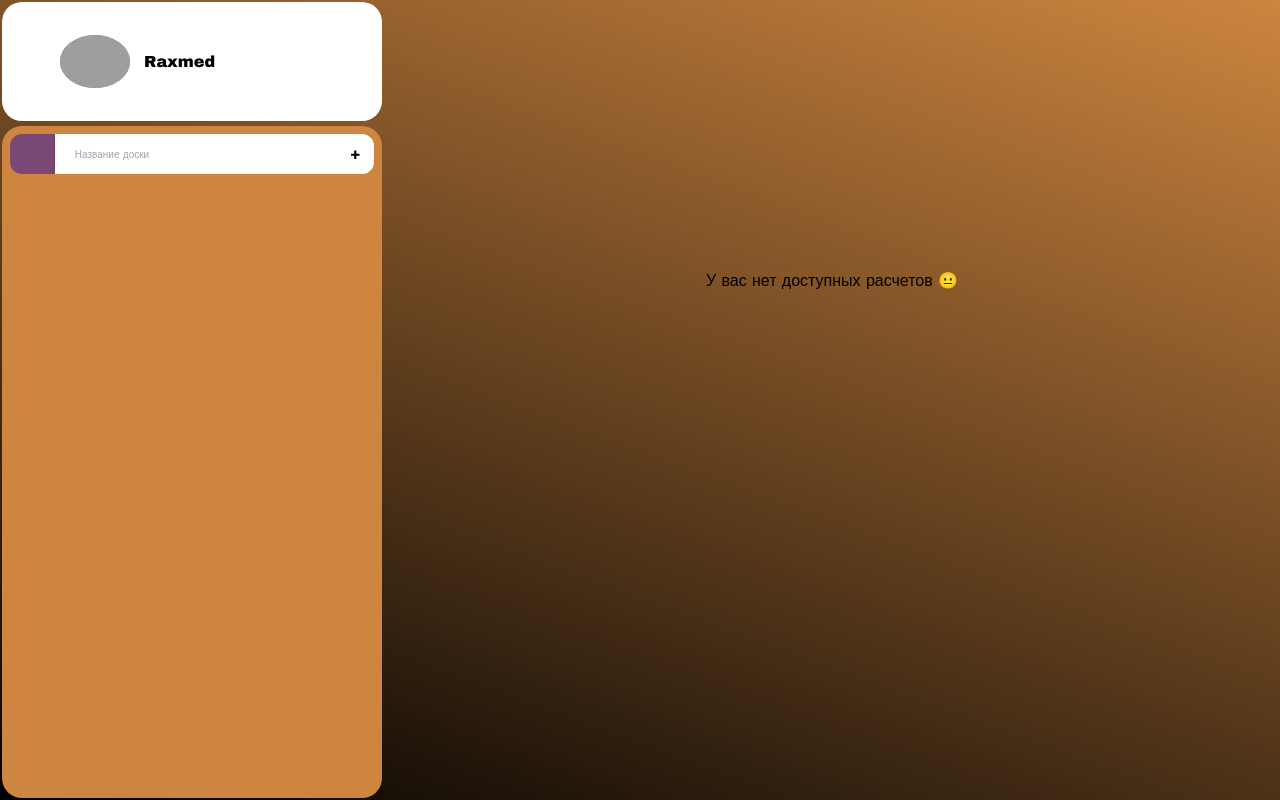
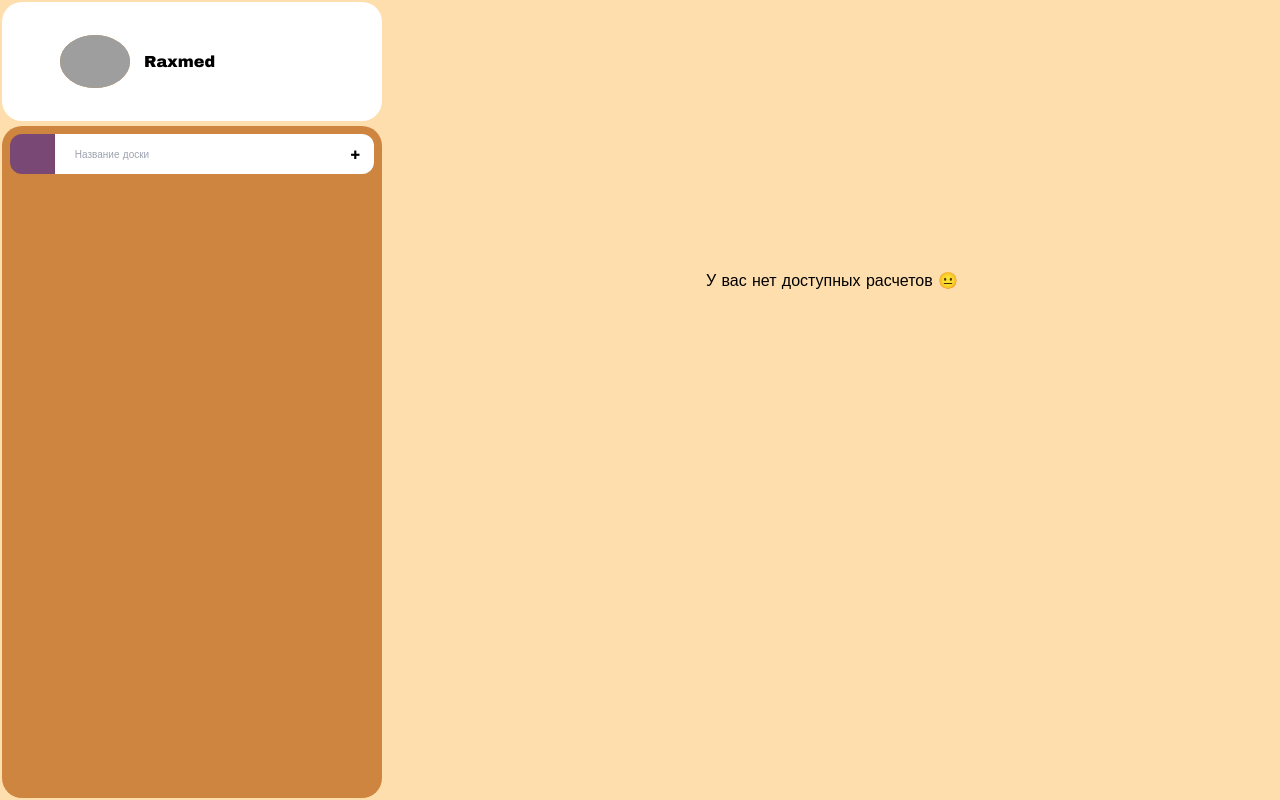
Before and after one commit to B4Mbolbi/FinanseDeskPet, a Vue app: page / in a window 1280 px wide. Built offline with nearby package versions, Linux system fonts and the light colour scheme; grey boxes are pictures that could not be loaded.

Commit message:
Обновлено:01.11.2022 Версия:1.0.0 Добавлено: Добавление доски по нажатию на Enter

```diff
--- a/src/components/Desk/CreaateDesk.vue
+++ b/src/components/Desk/CreaateDesk.vue
@@ -46,7 +46,7 @@ export default {
     <!--    Header-->
     <div class="flex w-full flex-row justify-center items-center rounded-xl overflow-hidden">
       <input v-model="colorDesk" type="color" class="Color" >
-      <input v-model="name" class="outline-0 border-0 text-[10px] w-full h-[40px] shadow p-5" type="text" placeholder="Название доски">
+      <input v-model="name" class="outline-0 border-0 text-[10px] w-full h-[40px] shadow p-5" type="text" placeholder="Название доски" @keydown.enter="addDesk">
       <button class="cursor-pointer w-[50px] h-[100%] bg-white active:bg-amber-200" @click="addDesk">+</button>
     </div>
     <!--  Center  -->
@@ -97,7 +97,6 @@ export default {
 .Desk{
   width: 100%;
   height: 100%;
-  background:transparent;
   border-radius: 20px;
 }
 .DescCard::-webkit-scrollbar {
--- a/src/components/Desk/Desk.vue
+++ b/src/components/Desk/Desk.vue
@@ -69,7 +69,8 @@ export default {
 }
 .Header{
   transition: 0.2s;
-  background: peru;
+  background: transparent;
+  //border: 1px solid white;
 }
 .DescCard::-webkit-scrollbar {
   width: 10px;
--- a/src/components/Grid/Grid.vue
+++ b/src/components/Grid/Grid.vue
@@ -55,7 +55,7 @@
 .Wrapper{
   width: 100%;
   height: 100vh;
-  background:linear-gradient(20deg,black,peru);
+  background:navajowhite;
   display: flex;
   justify-content: start;
   align-items: center;
```
